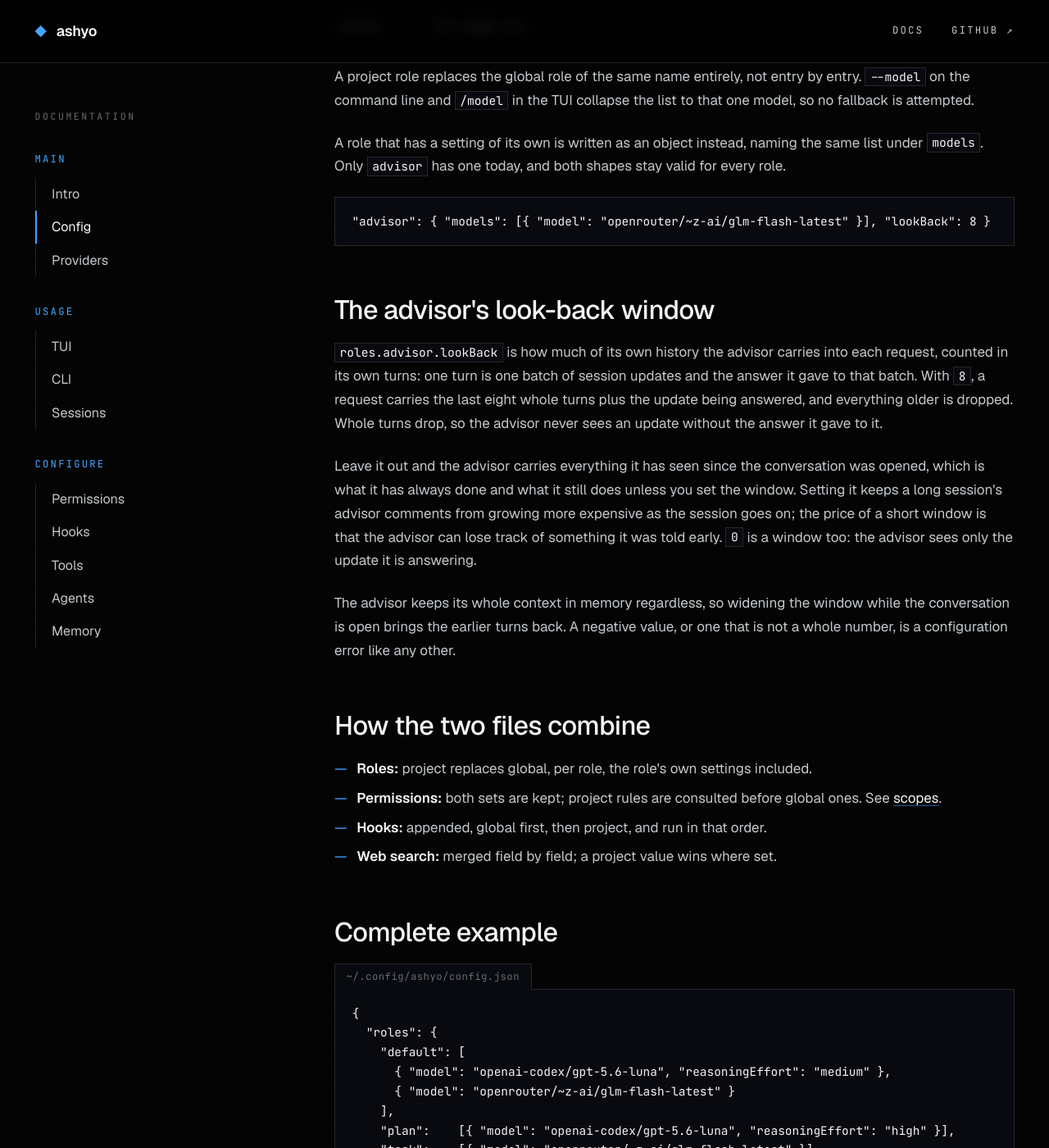
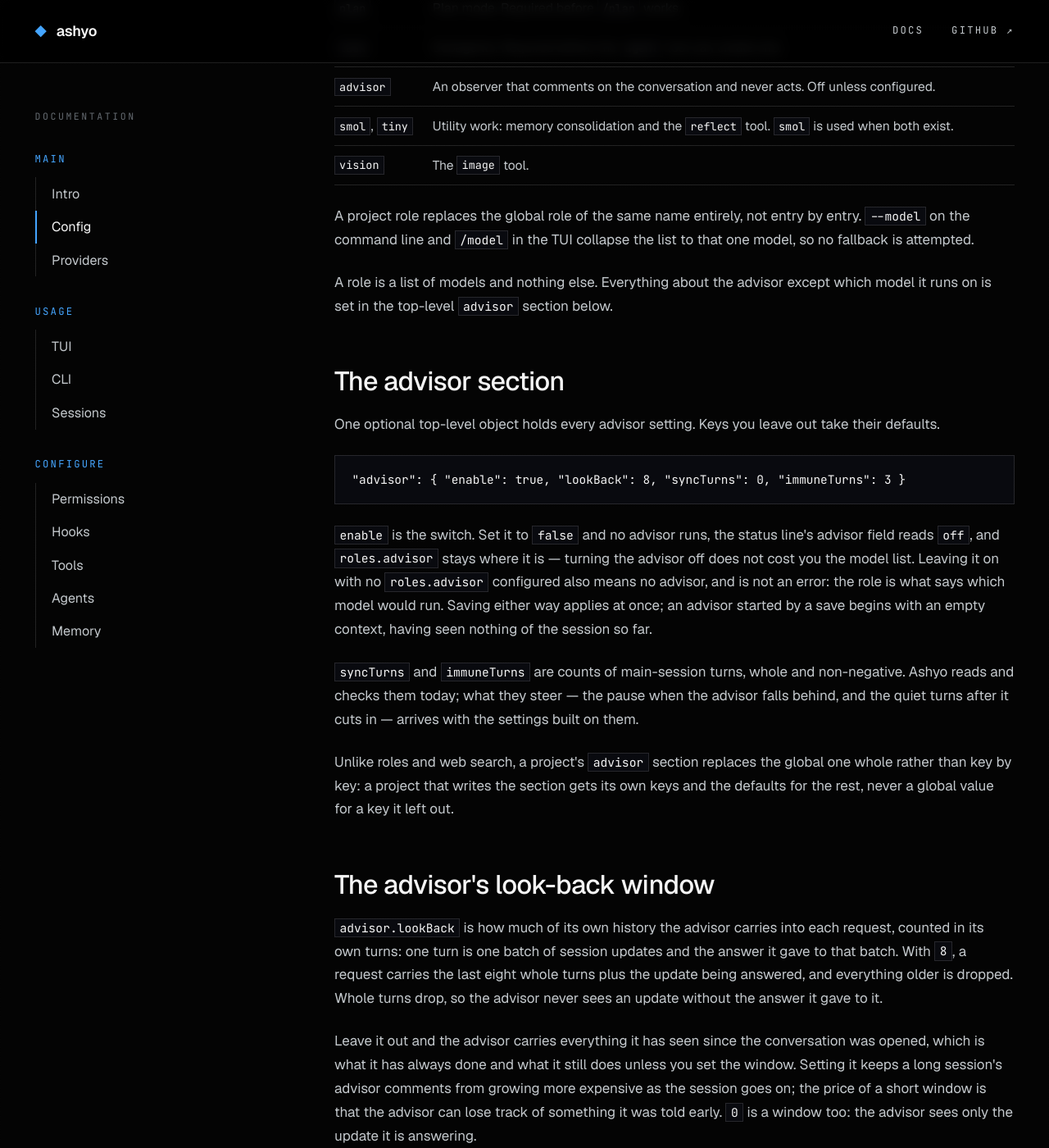
Before and after one commit to ashyo-ai/ashyo-ai.github.io, a Jekyll site: the page built from config.html, in a window 1280 px wide and 1400 px high, scrolled down 2396 px. Shown: the whole window at 82% size. Built offline with Jekyll 4.4.1, drawn with Linux system fonts in a browser that asks for light colours; some of the changed text lies outside the part shown.

Commit message:
Document the advisor config section
The advisor's settings move out of the role entry and into a top-level
advisor section: enable, lookBack, syncTurns, and immuneTurns. A role is
a bare list of models again, so the roles section drops the object shape,
and the merging list gains the advisor's own rule — a project replaces
the global section whole rather than key by key.

```diff
--- a/agents.html
+++ b/agents.html
@@ -20,7 +20,7 @@ title: Agents
 <h2 id="advisor">Advisor</h2>
 <p>Configure <code>roles.advisor</code> and a second model follows the main session: your submissions, completed model turns, tool and policy results, and subagent results are summarized to it as they become durable. It has no tools. What it says is recorded in the session as an <code>advisor</code> event and rendered in the transcript where it landed, but it is never appended to the main model's input and nothing it says is executed.</p>
 <p>Three kinds of output are recorded: a <strong>comment</strong>, a <strong>suggestion</strong>, which is one line prefixed <code>SUGGESTION:</code>, and a <strong>violation</strong>, which is a tool call the advisor tried to make. The call is recorded and ignored. The status line shows the advisor's state and its token usage.</p>
-<p>By default the advisor carries everything it has seen since the conversation was opened into every request, so its comments cost more the longer the session runs. Set <code>roles.advisor.lookBack</code> to a count of its own recent turns to cap that; see <a href="config.html#look-back">Config</a>.</p>
+<p>By default the advisor carries everything it has seen since the conversation was opened into every request, so its comments cost more the longer the session runs. Set <code>advisor.lookBack</code> to a count of its own recent turns to cap that, and <code>advisor.enable</code> to <code>false</code> to turn the advisor off without losing the model list; see <a href="config.html#advisor">Config</a>.</p>
 <p>The advisor is a second opinion you can see, not a second driver. If a suggestion is good, you type it.</p>
 
 <h2 id="subagents">Subagents</h2>
--- a/config.html
+++ b/config.html
@@ -20,8 +20,11 @@ title: Config
 <h2 id="schema">Schema</h2>
 <table>
 <tr><th>Field</th><th>Type</th><th>Default</th><th>Notes</th></tr>
-<tr><td><code>roles</code></td><td>object</td><td>none</td><td>Keys are role names; values are lists of model entries, or an object naming that list beside the role's own settings. See <a href="#roles">Roles</a>.</td></tr>
-<tr><td><code>roles.advisor.lookBack</code></td><td>integer</td><td>unlimited</td><td>How many of the advisor's own recent turns each of its requests carries. See <a href="#look-back">Look-back</a>.</td></tr>
+<tr><td><code>roles</code></td><td>object</td><td>none</td><td>Keys are role names; values are lists of model entries. See <a href="#roles">Roles</a>.</td></tr>
+<tr><td><code>advisor.enable</code></td><td>boolean</td><td><code>true</code></td><td>Whether the advisor runs. See <a href="#advisor">Advisor</a>.</td></tr>
+<tr><td><code>advisor.lookBack</code></td><td>integer</td><td>unlimited</td><td>How many of the advisor's own recent turns each of its requests carries. See <a href="#look-back">Look-back</a>.</td></tr>
+<tr><td><code>advisor.syncTurns</code></td><td>integer</td><td><code>0</code></td><td>How far behind the advisor may fall before a turn waits for it.</td></tr>
+<tr><td><code>advisor.immuneTurns</code></td><td>integer</td><td><code>3</code></td><td>How many turns the main model is left alone after the advisor cuts in.</td></tr>
 <tr><td><code>permissions</code></td><td>array</td><td><code>[]</code></td><td>Allow, ask, and deny rules. See <a href="permissions.html">Permissions</a>.</td></tr>
 <tr><td><code>hooks.before</code></td><td>array of strings</td><td><code>[]</code></td><td>Executables run before a tool call. See <a href="hooks.html">Hooks</a>.</td></tr>
 <tr><td><code>hooks.after</code></td><td>array of strings</td><td><code>[]</code></td><td>Executables run after a tool call.</td></tr>
@@ -43,17 +46,24 @@ title: Config
 <tr><td><code>vision</code></td><td>The <code>image</code> tool.</td></tr>
 </table>
 <p>A project role replaces the global role of the same name entirely, not entry by entry. <code>--model</code> on the command line and <code>/model</code> in the TUI collapse the list to that one model, so no fallback is attempted.</p>
-<p>A role that has a setting of its own is written as an object instead, naming the same list under <code>models</code>. Only <code>advisor</code> has one today, and both shapes stay valid for every role.</p>
-<pre>"advisor": { "models": [{ "model": "openrouter/~z-ai/glm-flash-latest" }], "lookBack": 8 }</pre>
+<p>A role is a list of models and nothing else. Everything about the advisor except which model it runs on is set in the top-level <code>advisor</code> section below.</p>
+
+<h2 id="advisor">The advisor section</h2>
+<p>One optional top-level object holds every advisor setting. Keys you leave out take their defaults.</p>
+<pre>"advisor": { "enable": true, "lookBack": 8, "syncTurns": 0, "immuneTurns": 3 }</pre>
+<p><code>enable</code> is the switch. Set it to <code>false</code> and no advisor runs, the status line's advisor field reads <code>off</code>, and <code>roles.advisor</code> stays where it is — turning the advisor off does not cost you the model list. Leaving it on with no <code>roles.advisor</code> configured also means no advisor, and is not an error: the role is what says which model would run. Saving either way applies at once; an advisor started by a save begins with an empty context, having seen nothing of the session so far.</p>
+<p><code>syncTurns</code> and <code>immuneTurns</code> are counts of main-session turns, whole and non-negative. Ashyo reads and checks them today; what they steer — the pause when the advisor falls behind, and the quiet turns after it cuts in — arrives with the settings built on them.</p>
+<p>Unlike roles and web search, a project's <code>advisor</code> section replaces the global one whole rather than key by key: a project that writes the section gets its own keys and the defaults for the rest, never a global value for a key it left out.</p>
 
 <h2 id="look-back">The advisor's look-back window</h2>
-<p><code>roles.advisor.lookBack</code> is how much of its own history the advisor carries into each request, counted in its own turns: one turn is one batch of session updates and the answer it gave to that batch. With <code>8</code>, a request carries the last eight whole turns plus the update being answered, and everything older is dropped. Whole turns drop, so the advisor never sees an update without the answer it gave to it.</p>
+<p><code>advisor.lookBack</code> is how much of its own history the advisor carries into each request, counted in its own turns: one turn is one batch of session updates and the answer it gave to that batch. With <code>8</code>, a request carries the last eight whole turns plus the update being answered, and everything older is dropped. Whole turns drop, so the advisor never sees an update without the answer it gave to it.</p>
 <p>Leave it out and the advisor carries everything it has seen since the conversation was opened, which is what it has always done and what it still does unless you set the window. Setting it keeps a long session's advisor comments from growing more expensive as the session goes on; the price of a short window is that the advisor can lose track of something it was told early. <code>0</code> is a window too: the advisor sees only the update it is answering.</p>
 <p>The advisor keeps its whole context in memory regardless, so widening the window while the conversation is open brings the earlier turns back. A negative value, or one that is not a whole number, is a configuration error like any other.</p>
 
 <h2 id="merging">How the two files combine</h2>
 <ul>
-<li><strong>Roles:</strong> project replaces global, per role, the role's own settings included.</li>
+<li><strong>Roles:</strong> project replaces global, per role.</li>
+<li><strong>Advisor:</strong> project replaces global as a whole section, not key by key.</li>
 <li><strong>Permissions:</strong> both sets are kept; project rules are consulted before global ones. See <a href="permissions.html#scopes">scopes</a>.</li>
 <li><strong>Hooks:</strong> appended, global first, then project, and run in that order.</li>
 <li><strong>Web search:</strong> merged field by field; a project value wins where set.</li>
@@ -69,9 +79,10 @@ title: Config
     ],
     "plan":    [{ "model": "openai-codex/gpt-5.6-luna", "reasoningEffort": "high" }],
     "task":    [{ "model": "openrouter/~z-ai/glm-flash-latest" }],
-    "advisor": { "models": [{ "model": "openrouter/~z-ai/glm-flash-latest" }], "lookBack": 8 },
+    "advisor": [{ "model": "openrouter/~z-ai/glm-flash-latest" }],
     "smol":    [{ "model": "openrouter/~z-ai/glm-flash-latest" }]
   },
+  "advisor": { "lookBack": 8 },
   "permissions": [
     { "action": "allow", "tool": "read" },
     { "action": "allow", "tool": "grep" },
```
